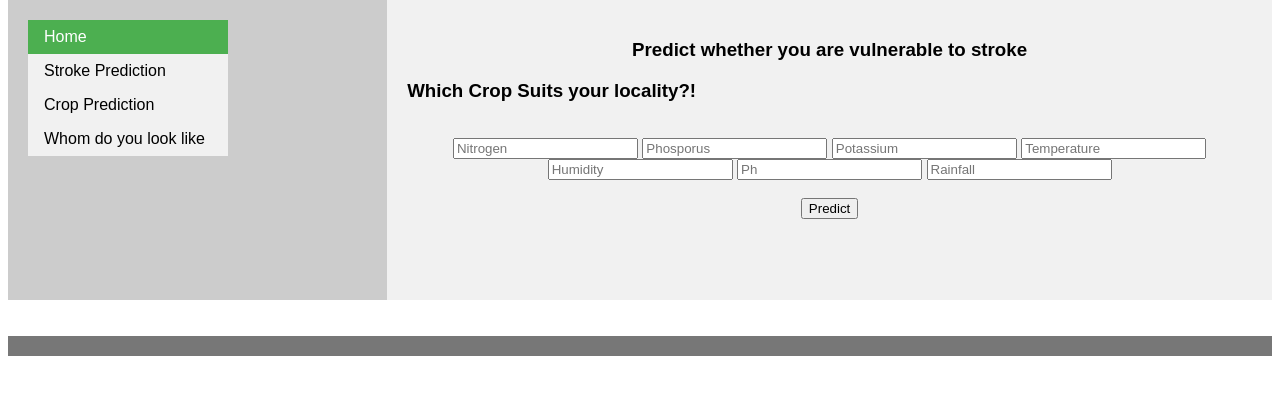
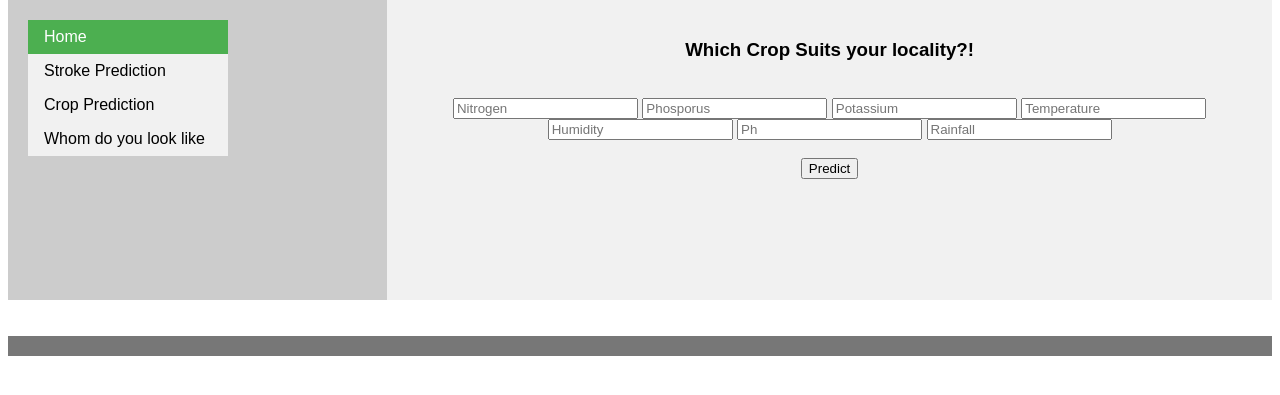
Before and after one commit to samjaswanth/everythingai-test, a Flask app: page /crop in a window 1280 px wide. Shown: the part 216-611 px from the top of the page. Run offline with Flask 2, Linux system fonts and the light colour scheme; parts of the project's set-up code (start-up, migrations or seed data) failed here and were passed over.

Commit message:
Add files via upload

```diff
--- a/templates/crop.html
+++ b/templates/crop.html
@@ -109,9 +109,8 @@ li a:hover:not(.active) {
   </nav>
 
   <article>
-    <h1><center>Predict whether you are vulnerable to stroke<center></h1>
+    <h1><center>Which Crop Suits your locality?!<center></h1>
     <div class="login">
-   	<h1>Which Crop Suits your locality?!</h1>
 	<br>
 
      <!-- Main Input For Receiving Query to our ML -->
```
